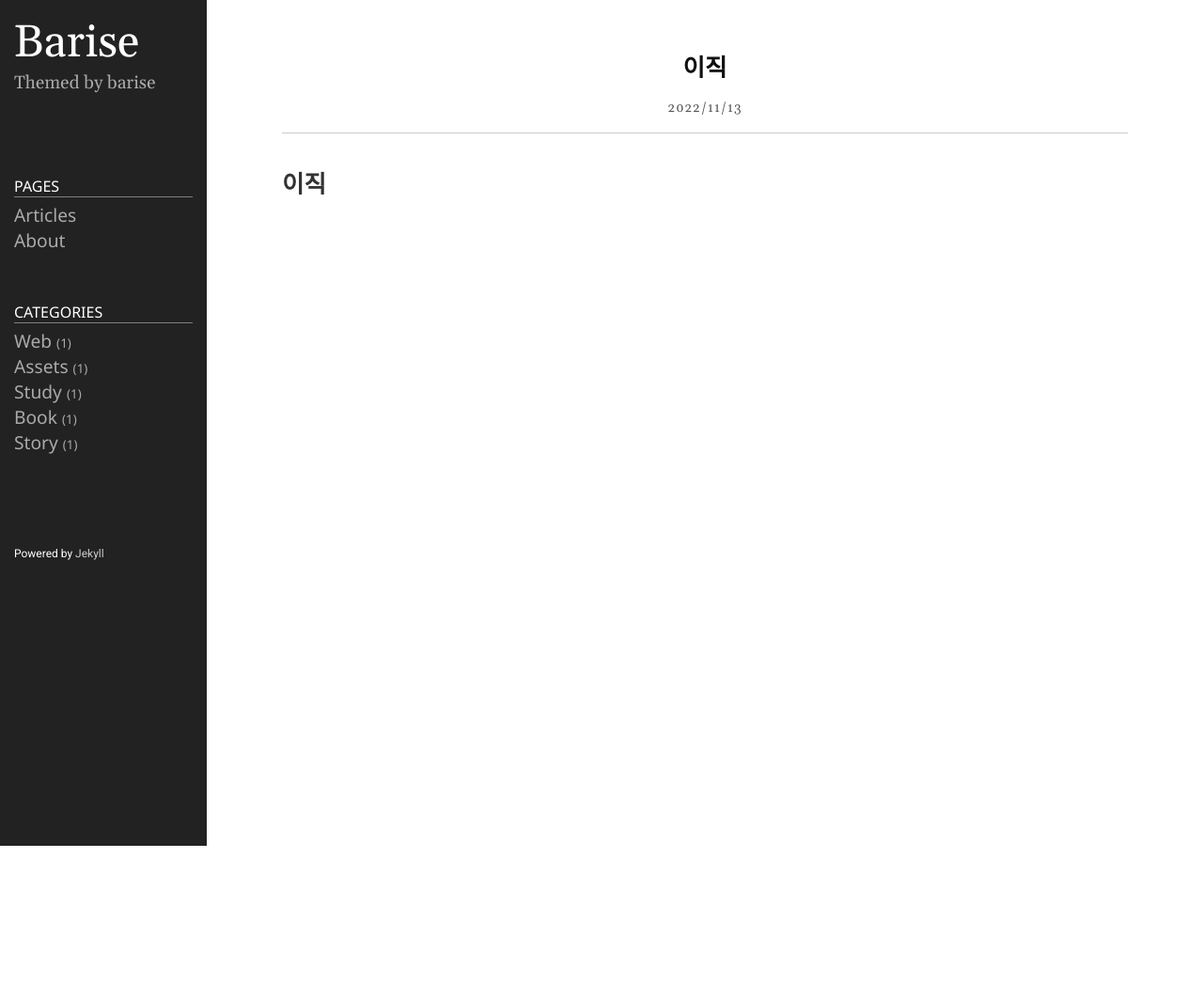
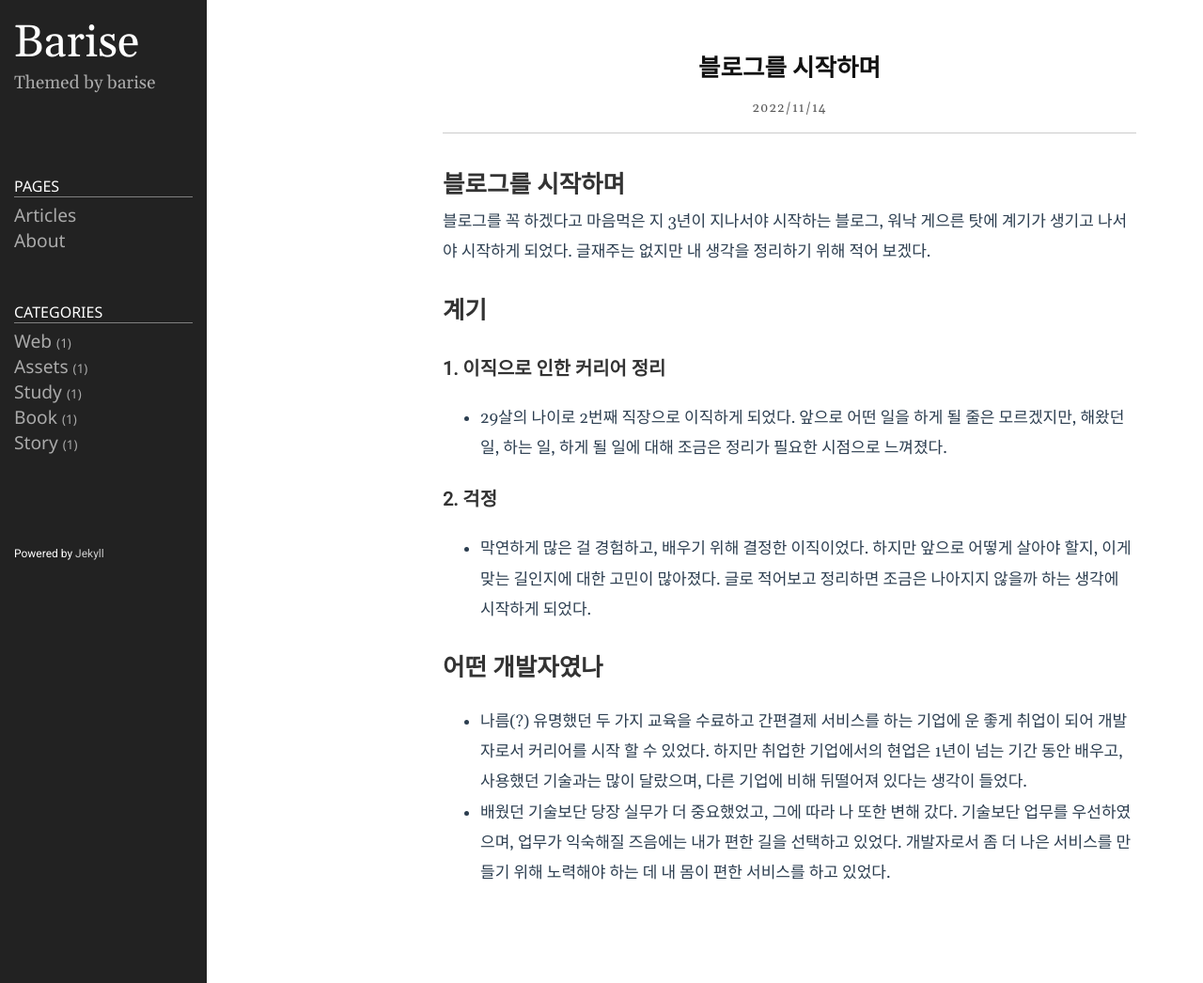
Before and after one commit to Barise/barise.github.io, a Jekyll site: the page built from _posts/2022-11-13-이직.markdown, in a window 1280 px wide. Shown: the whole page at 94% size. Built offline with Jekyll 4.4.1, drawn with Linux system fonts in a browser that asks for light colours; before the commit the page ends 900 px from its top, so only the background shows below that.

Commit message:
Story Update

```diff
--- a/_posts/2022-11-13-이직.markdown
+++ b/_posts/2022-11-13-이직.markdown
@@ -1,8 +1,24 @@
 ---
 layout: post
-title: "이직"
-date: 2022-11-13 22:30:00 +0900
+title: "블로그를 시작하며"
+date: 2022-11-15 00:00:00 +0900
 category: Story
 ---
 
-# 이직
+# 블로그를 시작하며
+
+블로그를 꼭 하겠다고 마음먹은 지 3년이 지나서야 시작하는 블로그, 워낙 게으른 탓에 계기가 생기고 나서야 시작하게 되었다. 글재주는 없지만 내 생각을 정리하기 위해 적어 보겠다.
+
+## 계기
+
+### 1. 이직으로 인한 커리어 정리
+
+- 29살의 나이로 2번째 직장으로 이직하게 되었다. 앞으로 어떤 일을 하게 될 줄은 모르겠지만, 해왔던 일, 하는 일, 하게 될 일에 대해 조금은 정리가 필요한 시점으로 느껴졌다.
+
+### 2. 걱정
+
+- 막연하게 많은 걸 경험하고, 배우기 위해 결정한 이직이었다. 하지만 앞으로 어떻게 살아야 할지, 이게 맞는 길인지에 대한 고민이 많아졌다. 글로 적어보고 정리하면 조금은 나아지지 않을까 하는 생각에 시작하게 되었다.
+
+## 어떤 개발자였나
+- 나름(?) 유명했던 두 가지 교육을 수료하고 간편결제 서비스를 하는 기업에 운 좋게 취업이 되어 개발자로서 커리어를 시작 할 수 있었다. 하지만 취업한 기업에서의 현업은 1년이 넘는 기간 동안 배우고, 사용했던 기술과는 많이 달랐으며, 다른 기업에 비해 뒤떨어져 있다는 생각이 들었다.
+- 배웠던 기술보단 당장 실무가 더 중요했었고, 그에 따라 나 또한 변해 갔다. 기술보단 업무를 우선하였으며, 업무가 익숙해질 즈음에는 내가 편한 길을 선택하고 있었다. 개발자로서 좀 더 나은 서비스를 만들기 위해 노력해야 하는 데 내 몸이 편한 서비스를 하고 있었다.
--- a/public/css/style.css
+++ b/public/css/style.css
@@ -86,7 +86,7 @@ code {
 }
 
 .content {
-	/*margin-left: 180px;*/
+	margin-left: 180px;
 	flex: 1 1 auto;
 	padding: 0px 30px;
 }
```
